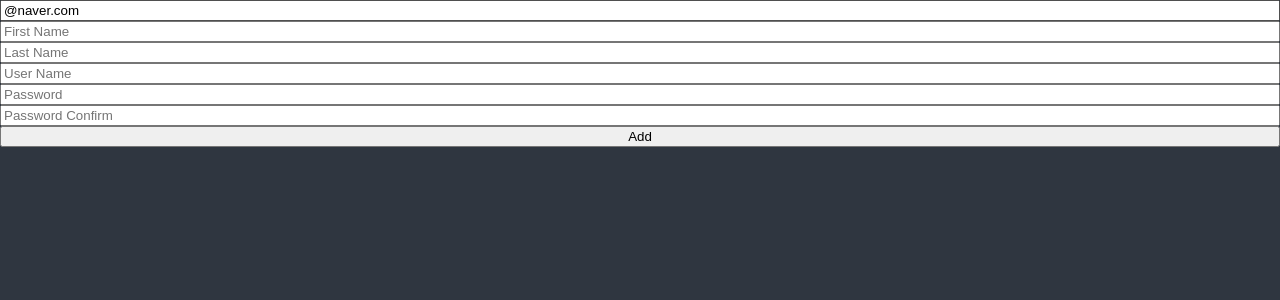
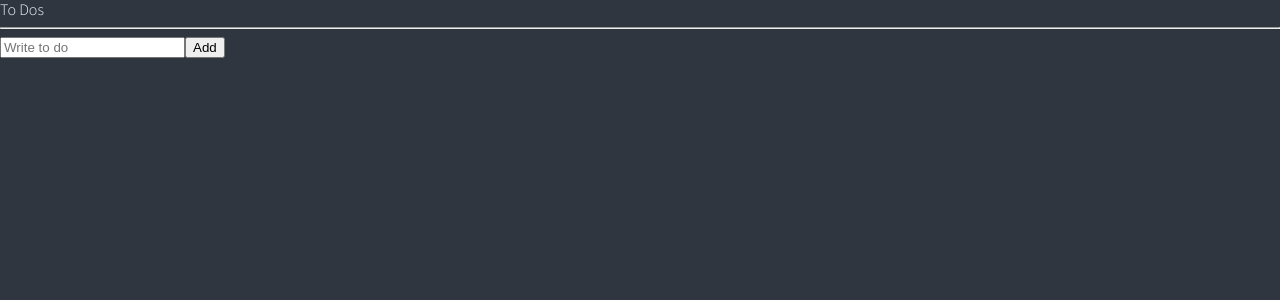
Before and after one commit to KrillM/rm, a React (Create React App) app: page / in a window 1280 px wide. Shown: the top 300 px of the page. Built offline with nearby package versions, Linux system fonts and the light colour scheme.

Commit message:
refactoring

```diff
--- /dev/null
+++ b/src/C_StateManagement/Components/CreateToDo.tsx
@@ -0,0 +1,27 @@
+import {useForm} from "react-hook-form";
+import { useSetRecoilState } from "recoil";
+import { IForm, toDoState } from "../atoms";
+
+export default function CreateToDo() {
+    const setToDos = useSetRecoilState(toDoState)
+    const {register, handleSubmit, setValue} = useForm<IForm>();
+    const handleValid = ({ toDo } : IForm)=> {
+        setToDos((oldToDos) => [
+            {text:toDo, id: Date.now(), category:"ToDo"},
+             ...oldToDos,
+        ]);
+        setValue("toDo", "");
+    };
+
+    return (
+        <form onSubmit={handleSubmit(handleValid)}>
+            <input
+                {...register("toDo", {
+                    required: "Please write To Do"
+                })}
+                placeholder="Write to do"
+            />
+            <button>Add</button>
+        </form>
+    );
+}
--- /dev/null
+++ b/src/C_StateManagement/Components/ToDo.tsx
@@ -0,0 +1,5 @@
+import { IToDo } from "../atoms";
+
+export default function ToDo({text}: IToDo){
+    return <li>{text}</li>
+}
--- a/src/C_StateManagement/ToDoList.tsx
+++ b/src/C_StateManagement/ToDoList.tsx
@@ -1,99 +1,28 @@
-import { useForm } from "react-hook-form";
-
-interface IForm {
-    email: string;
-    firstName: string;
-    lastName: string;
-    userName: string;
-    password: string;
-    passwordConfirm: string;
-    extraError?:string;
-}
+import { useRecoilValue } from "recoil";
+import CreateToDo from "./Components/CreateToDo";
+import { toDoState } from "./atoms";
+import ToDo from "./Components/ToDo";
 
 export default function TodoList(){
-    const {
-        register,
-        handleSubmit,
-        formState:{errors},
-        setError
-    } = useForm<IForm>({
-        defaultValues: {
-            email: "@naver.com",
-        },
-    });
-    const onValid = (data: IForm) => {
-        if(data.password !== data.passwordConfirm){
-            setError("passwordConfirm",
-                {message: "Password are not match."},
-                {shouldFocus: true}
-            )
-        }
-        // setError("extraError", {message: "Server is blocked."})
-    }
+    const toDos = useRecoilValue(toDoState);
+
+    console.log(toDos);
 
     return (
         <div>
-            <form style={{display: "flex", flexDirection: "column"}} onSubmit={handleSubmit(onValid)}>
-                {/* required를 내부에 선언하면 잊은 칸을 자동으로 강조한다. */}
-                <input
-                    {...register("email", {
-                        required: "Email required",
-                        pattern: {
-                            value: /^[A-Za-z0-9._%+-]+@naver.com/,
-                            message: "Only naver account avaliable."
-                        }
-                    })}
-                    placeholder="Email"
-                />
-                <span>{errors?.email?.message}</span>
-                <input
-                    {...register("firstName"
-                        , {required:"Write here.",
-                            validate:{
-                                noNico:(value)=>
-                                    value.includes("nico") ? "no nico allowed" : true,
-                                noMyungBo:(value)=>
-                                    value.includes("myungbo") ? "no myungbo allowed" : true,
-                            }
-                        })}
-                    placeholder="First Name"
-                />
-                <span>{errors?.firstName?.message}</span>
-                <input
-                    {...register("lastName", {required:"Write here."})}
-                    placeholder="Last Name"
-                />
-                <span>{errors?.lastName?.message}</span>
-                <input
-                    {...register("userName", {
-                        required: "Write here.",
-                        minLength: 8
-                    })}
-                    placeholder="User Name"
-                />
-                <span>{errors?.userName?.message}</span>
-                <input
-                    {...register("password", {
-                        required:"Write here.",
-                        minLength: 5,
-                    })}
-                    placeholder="Password"
-                />
-                <span>{errors?.password?.message}</span>
-                <input
-                    {...register("passwordConfirm", {
-                        required:"Password is required",
-                        minLength: {
-                            value: 5,
-                            message: "Your password is short."
-                        }
-                    })}
-                    placeholder="Password Confirm"
-                />
-                <span>{errors?.passwordConfirm?.message}</span>
-                <button>Add</button>
-                <span>{errors?.extraError?.message}</span>
-            </form>
+            <h1>To Dos</h1>
+            <hr/>
+            <CreateToDo />
+            <ul>
+                {toDos.map((toDo)=> (
+                    // <ToDo
+                    //     text={toDo.text}
+                    //     category={toDo.category}
+                    //     id={toDo.id}
+                    // />
+                    <ToDo {...toDo} />
+                ))}
+            </ul>
         </div>
     );
 }
--- /dev/null
+++ b/src/C_StateManagement/atoms.tsx
@@ -0,0 +1,16 @@
+import { atom } from "recoil";
+
+export interface IForm {
+    toDo: string;
+}
+
+export interface IToDo {
+    text: string;
+    id: number;
+    category: "ToDo" | "Doing" | "Done";
+}
+
+export const toDoState = atom<IToDo[]>({
+    key: "toDo",
+    default: [],
+})
```
Also changed, not shown: src/C_StateManagement/ToDoList_Router_Hook.tsx (added, +99 -0 lines).
